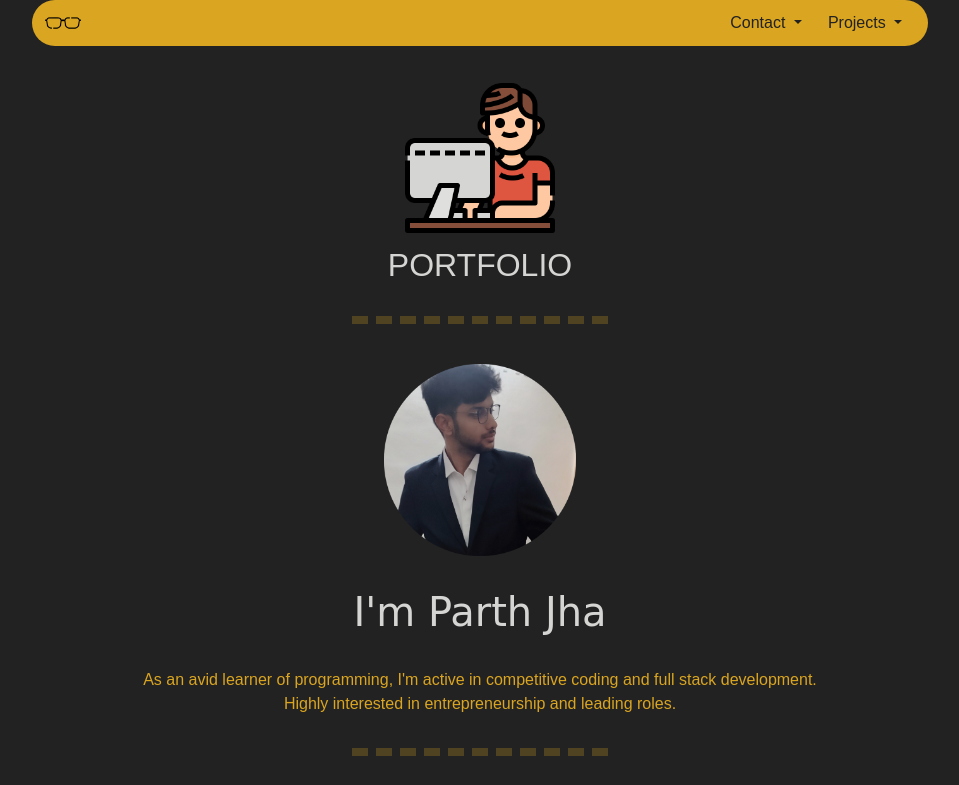
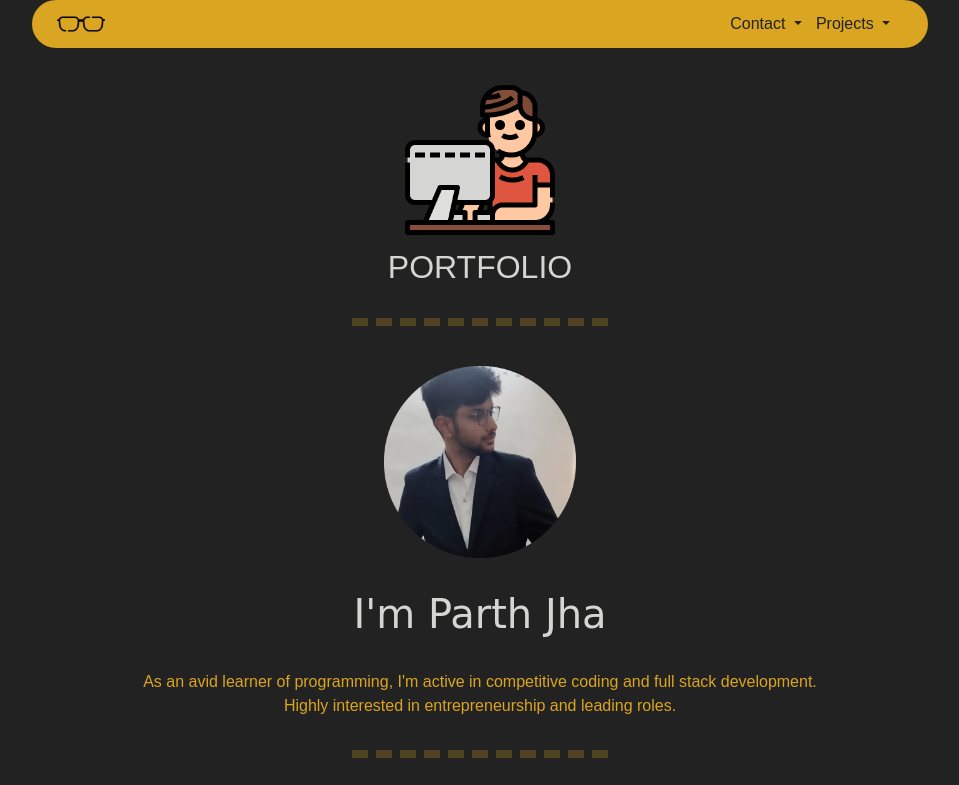
Before and after one commit to ParthJha-17/resume, a plain HTML site: page index.html in a window 1280 px wide. Shown: the top 785 px of the page, without its empty margins (160-1119 px from the left). Drawn offline with nearby package versions, Linux system fonts and the light colour scheme.

Commit message:
Colour Code and Nav Final

```diff
--- a/css/style.css
+++ b/css/style.css
@@ -103,7 +103,9 @@
   }
 
   .logo{
-    width: 7%;
+    width: 3rem;
+    padding-top: 0;
+    padding-bottom: 0;
   }
 
   .navbar-custom{
@@ -129,3 +131,11 @@
   .navbar {
     border-radius: 30px;
 }
+
+.text-responsive {
+  font-size: calc(100% + 1vw + 1vh);
+}
+
+.btn-custom{
+  padding-left: 0;
+}
--- a/index.html
+++ b/index.html
@@ -21,15 +21,24 @@
 
 <body>
     <nav class="navbar navbar-expand-sm navbar-custom">
-        <a class="navbar-brand ms-5%" href=""><img class="logo" src="images/sunglasses.png"></a>
+        <div class="container-fluid">
+        <img class="navbar-brand logo" src="images/sunglasses.png">
+        <div class="mobiletoggler">
+        <button class="navbar-toggler" type="button" data-toggle="collapse" data-target="#navbarTogglerDemo01"
+            aria-controls="navbarTogglerDemo01" aria-expanded="false" aria-label="Toggle navigation">
+            <span class="navbar-toggler-icon"></span>
+        </button>
+        </div>
         <!-- <ul class="navbar-nav ms-auto">
             <li class="nav-item"><a class="btn btn-custom dropdown-toggle" href="">Projects</a>
             </li>
             <li class="nav-item"><a class="nbtn btn-custom dropdown-toggle" href="">Contact</a>
             </li>
         </ul> -->
+
+        <div class="collapse navbar-collapse" id="navbarTogglerDemo01">
         <ul class="navbar-nav ms-auto">
-            <li>
+            <li class="custom">
                 <div class="dropdown show">
                     <a class="btn btn-custom dropdown-toggle contactlink" href="#" role="button" id="ContactMenuLink"
                         data-toggle="dropdown" aria-haspopup="true" aria-expanded="false">
@@ -42,7 +51,7 @@
                     </div>
                 </div>
             </li>
-            <li>
+            <li class="custom">
                 <div class="dropdown show">
                     <a class="btn btn-custom dropdown-toggle contactlink" href="#" role="button" id="ProjectsMenuLink"
                         data-toggle="dropdown" aria-haspopup="true" aria-expanded="false">
@@ -56,6 +65,8 @@
                 </div>
             </li>
         </ul>
+        </div>
+        </div>
 
     </nav>
     <div class="heading">
@@ -107,8 +118,7 @@
         <a class="contactlink" href="https://www.linkedin.com/in/parth-jha-a34398222/"
             alt="LinkedIN - Parth Jha">LinkedIn</a>
         <a class="contactlink" href="https://www.instagram.com/parthjha.17/" alt="Instagram - Parth Jha">Instagram</a>
-        <a class="contactlink" href="mailto:parth.jha.soft@gmail.com"
-            alt="GMail - Parth Jha">E-Mail</a>
+        <a class="contactlink" href="mailto:parth.jha.soft@gmail.com" alt="GMail - Parth Jha">E-Mail</a>
         <p class="context">@ 2023 All Copyright Reserved | Parth Jha</p>
     </div>
 </body>
```
